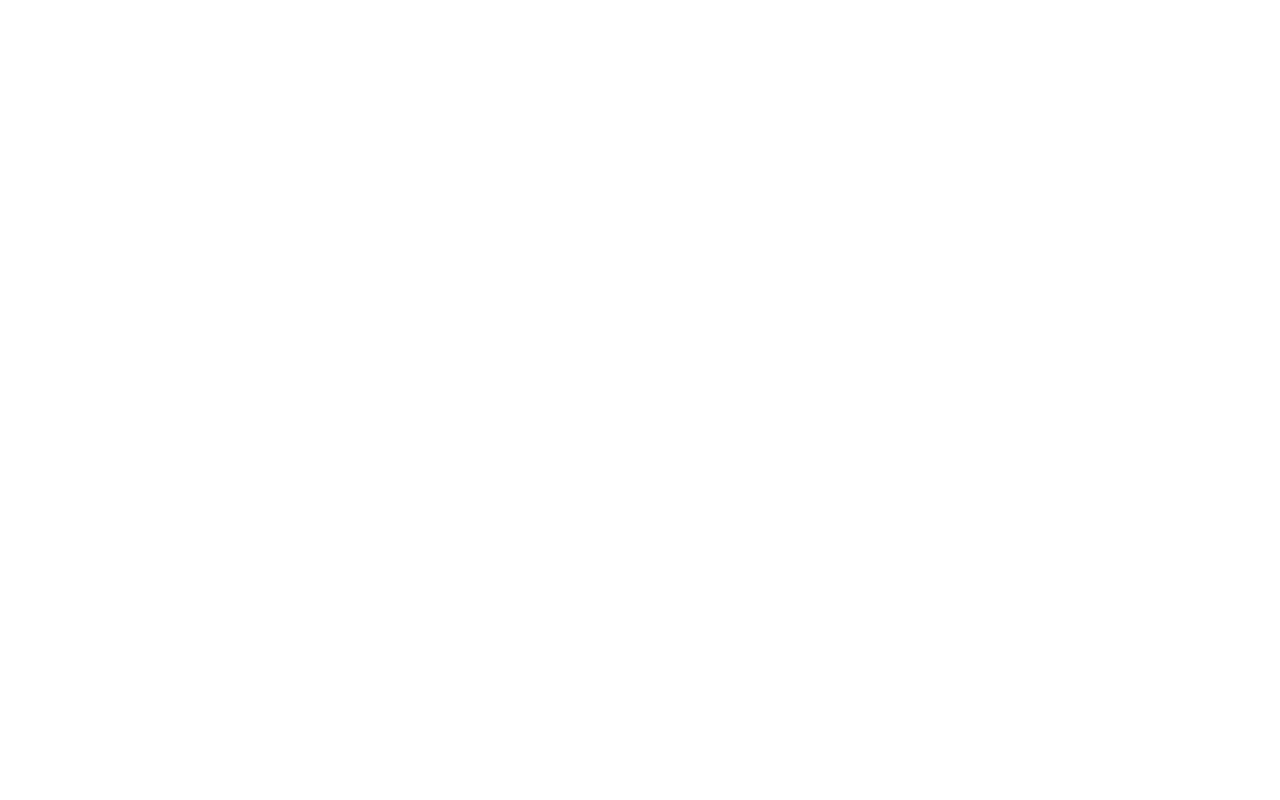
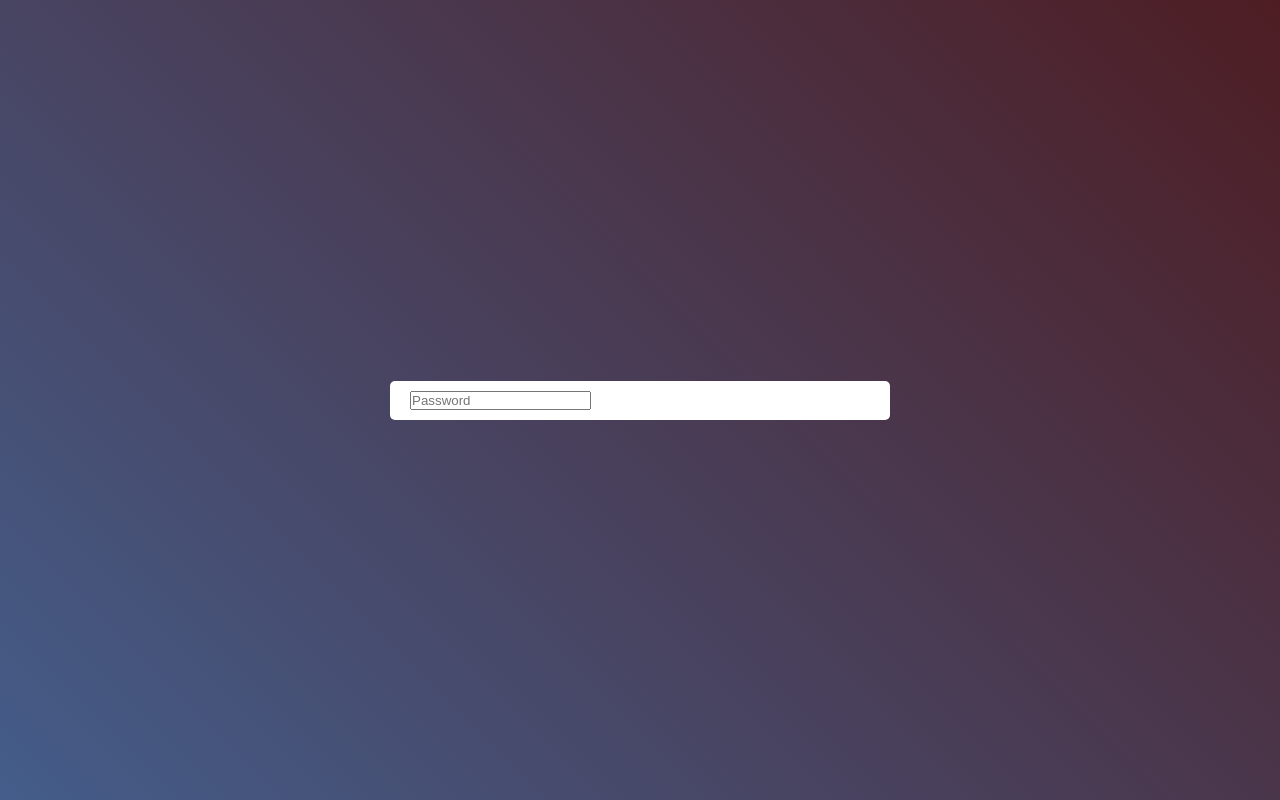
Before and after one commit to Sandunjayasekar/password-toggle, a plain HTML site: page index.html in a window 1280 px wide. Drawn offline with Linux system fonts and the light colour scheme.

Commit message:
input styled and structure created

```diff
--- a/index.html
+++ b/index.html
@@ -4,8 +4,13 @@
     <meta charset="UTF-8">
     <meta name="viewport" content="width=device-width, initial-scale=1.0">
     <title>Toggle password</title>
+    <link rel="stylesheet" href="style.css">
 </head>
 <body>
+    <div class="input-box">
+        <input type="password" placeholder="Password">
+    </div>
 
+    <script src="script.js"></script>
 </body>
 </html>
--- a/style.css
+++ b/style.css
@@ -0,0 +1,23 @@
+* {
+    margin: 0;
+    padding: 0;
+    box-sizing: border-box;
+    font-family: 'poppins', sans-serif;
+}
+
+body {
+    background:linear-gradient(45deg, #445d8a, #4e1d23);
+    height: 100vh;
+    display: flex;
+    justify-content: center;
+    align-items: center;
+}
+
+.input-box {
+    background: #fff;
+    width: 90%;
+    max-width: 500px;
+    padding: 10px 20px;
+    border-radius: 5px;
+    margin: 300px auto;
+}
```
Also changed, not shown: eye-icons/eye-close.png (added), eye-icons/eye-open.png (added).
